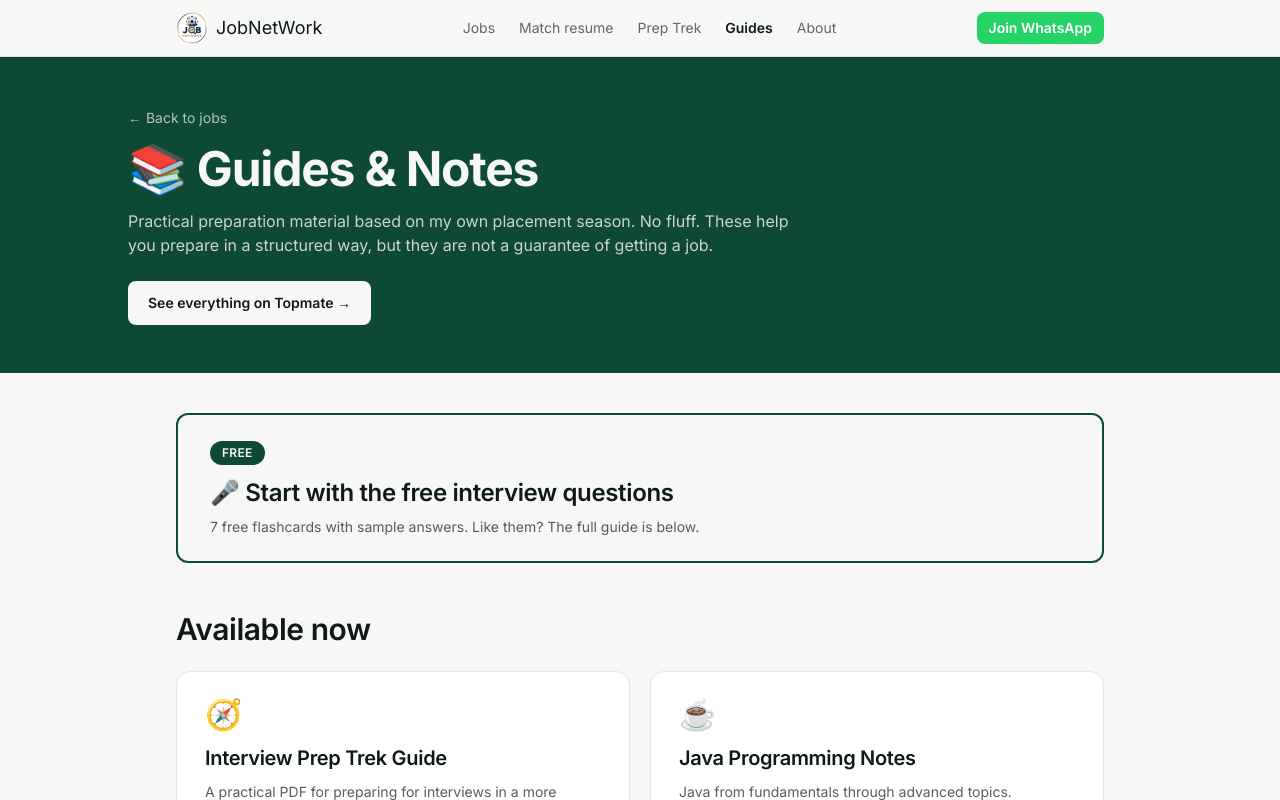
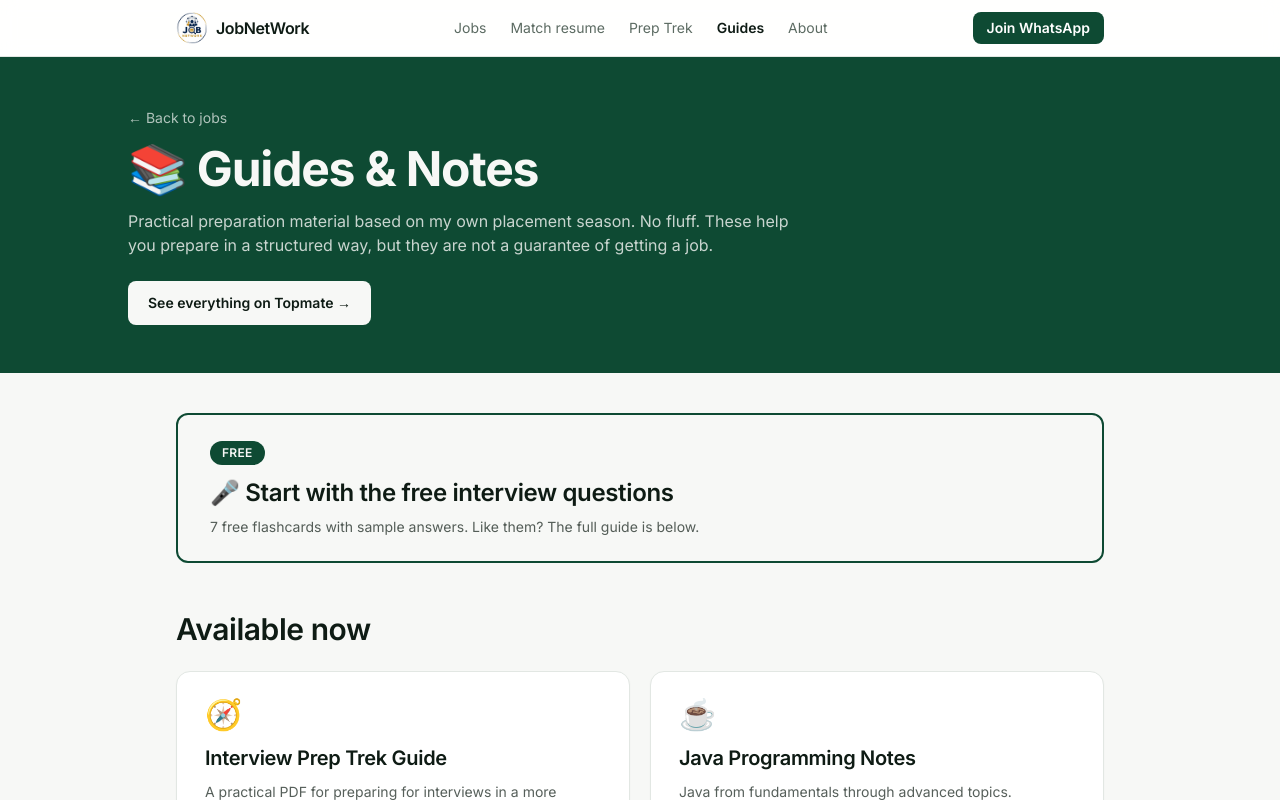
Before and after one commit to tinaaswanii/JobNetWork, a Next.js app: page /guides in a window 1280 px wide. Shown: the top 800 px of the page. Built offline with nearby package versions, Linux system fonts and the light colour scheme.

Commit message:
Update SiteHeader.tsx

```diff
--- a/components/SiteHeader.tsx
+++ b/components/SiteHeader.tsx
@@ -26,7 +26,7 @@ export default function SiteHeader() {
   useEffect(() => setOpen(false), [pathname]);
 
   return (
-    <header className="sticky top-0 z-30 border-b border-ink/10 bg-paper/95 backdrop-blur">
+    <header className="sticky top-0 z-30 border-b bg-white/90 backdrop-blur">
       <div className="mx-auto flex h-14 max-w-5xl items-center justify-between gap-4 px-6 md:px-12">
         <Link href="/" className="flex items-center gap-2">
           {/* eslint-disable-next-line @next/next/no-img-element */}
@@ -35,7 +35,7 @@ export default function SiteHeader() {
             alt=""
             className="h-8 w-8 rounded-full bg-white object-contain"
           />
-          <span className="font-display text-lg">JobNetWork</span>
+          <span className="text-base font-semibold tracking-tight">JobNetWork</span>
         </Link>
 
         <nav aria-label="Main" className="hidden items-center gap-6 text-sm md:flex">
@@ -47,7 +47,7 @@ export default function SiteHeader() {
               className={
                 isActive(pathname, l.href)
                   ? "font-semibold text-ink"
-                  : "text-ink/65 transition hover:text-ink"
+                  : "text-muted-foreground transition hover:text-ink"
               }
             >
               {l.name}
@@ -59,7 +59,7 @@ export default function SiteHeader() {
           href={WHATSAPP_URL}
           target="_blank"
           rel="noopener noreferrer"
-          className="hidden rounded-lg bg-[#25D366] px-3 py-1.5 text-sm font-semibold text-white transition hover:bg-[#1da851] md:inline-flex"
+          className="hidden rounded-lg bg-board px-3.5 py-1.5 text-sm font-semibold text-white transition hover:bg-[#0b3a28] md:inline-flex"
         >
           Join WhatsApp
         </a>
@@ -69,7 +69,7 @@ export default function SiteHeader() {
           aria-label={open ? "Close menu" : "Open menu"}
           aria-expanded={open}
           onClick={() => setOpen(!open)}
-          className="flex h-9 w-9 items-center justify-center rounded-lg border border-ink/20 text-lg md:hidden"
+          className="flex h-9 w-9 items-center justify-center rounded-lg border text-lg md:hidden"
         >
           {open ? "✕" : "☰"}
         </button>
@@ -78,7 +78,7 @@ export default function SiteHeader() {
       {open && (
         <nav
           aria-label="Mobile"
-          className="border-t border-ink/10 bg-paper px-6 py-3 md:hidden"
+          className="border-t bg-white px-6 py-3 md:hidden"
         >
           <div className="flex flex-col">
             {links.map((l) => (
@@ -88,8 +88,8 @@ export default function SiteHeader() {
                 aria-current={isActive(pathname, l.href) ? "page" : undefined}
                 className={`rounded-lg px-3 py-2.5 text-sm ${
                   isActive(pathname, l.href)
-                    ? "bg-board/10 font-semibold"
-                    : "text-ink/75"
+                    ? "bg-muted font-semibold"
+                    : "text-muted-foreground"
                 }`}
               >
                 {l.name}
@@ -99,7 +99,7 @@ export default function SiteHeader() {
               href={WHATSAPP_URL}
               target="_blank"
               rel="noopener noreferrer"
-              className="mt-2 rounded-lg bg-[#25D366] px-3 py-2.5 text-center text-sm font-semibold text-white"
+              className="mt-2 rounded-lg bg-board px-3 py-2.5 text-center text-sm font-semibold text-white"
             >
               Join WhatsApp community
             </a>
```
